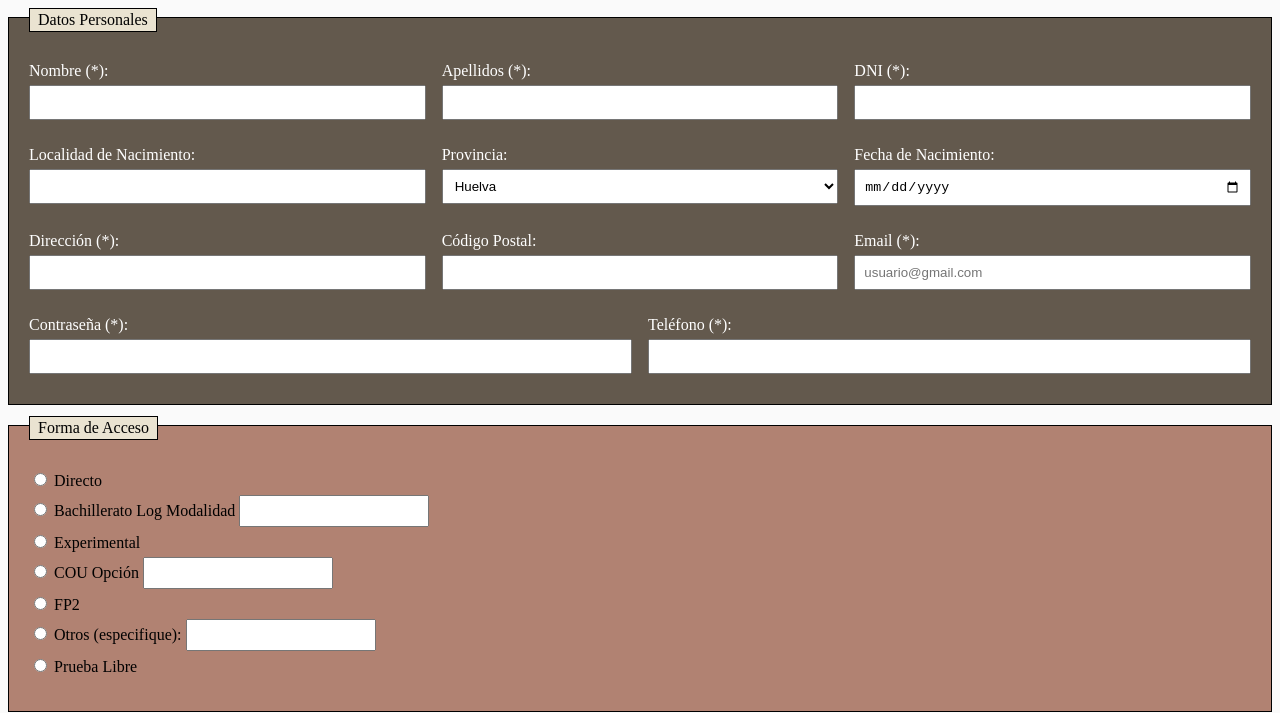
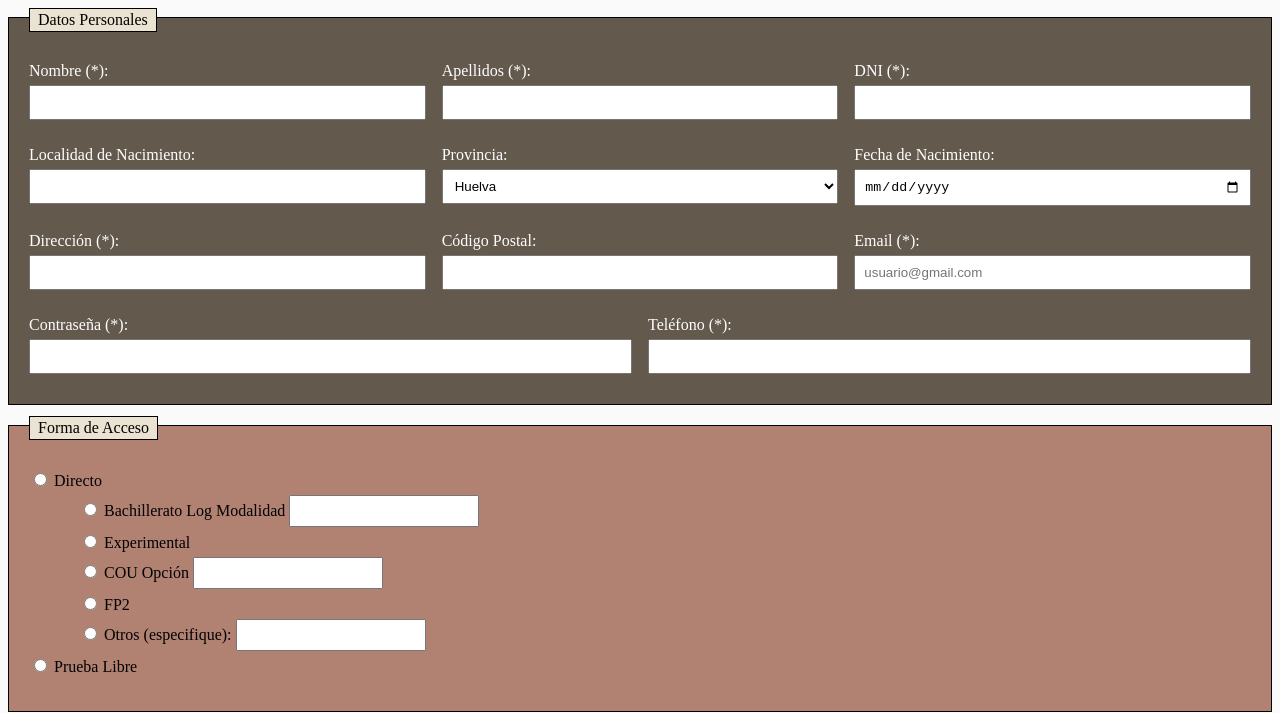
Before and after one commit to FranJJL05/DIWEB, a plain HTML site: page Formulario 2 (Evaluable).html in a window 1280 px wide. Shown: the part 110-823 px from the top of the page. Drawn offline with Linux system fonts and the light colour scheme.

Commit message:
ajustes y terminado el formulario evaluable

```diff
--- a/Formulario 2 (Evaluable).html
+++ b/Formulario 2 (Evaluable).html
@@ -99,6 +99,10 @@
         .radio-option label {
             display: inline;
         }
+
+        .apartados-directo {
+            margin-left: 50px;
+        }
     </style>
 </head>
 
@@ -181,12 +185,13 @@
 
                 <div class="apartados-individuales">
                     <label for="password">Contraseña (*):</label>
-                    <input type="password" id="password" name="password" required pattern="^(?=.*[A-Z])(?=.*\d).{8,}$"/>
+                    <input type="password" id="password" name="password" required
+                        pattern="^(?=.*[A-Z])(?=.*\d).{8,}$" />
                 </div>
 
                 <div class="apartados-individuales">
                     <label for="telefono">Teléfono (*):</label>
-                    <input type="tel" id="telefono" name="telefono" required pattern="^\d{9}$" title="9 dígitos." />
+                    <input type="tel" id="telefono" name="telefono" required pattern="\d{9}" title="9 dígitos." />
                 </div>
             </div>
         </section>
@@ -197,36 +202,36 @@
 
             <div class="container">
                 <div class="apartados-individuales">
-                    <div class="radio-group-container">
+                    <div>
                         <div class="radio-option">
                             <input type="radio" id="acceso_directo" name="forma_acceso" value="directo" required />
                             <label for="acceso_directo">Directo</label>
                         </div>
-                        <div class="radio-option">
+                        <div class="radio-option apartados-directo">
                             <input type="radio" id="acceso_bach" name="forma_acceso" value="bachillerato" />
                             <label for="acceso_bach">Bachillerato Log Modalidad</label>
                             <input type="text" id="acceso_bach" name="acceso_bach"
                                 style="width: 190px; display: inline-block; height: 2rem;" />
                         </div>
-                        <div class="radio-option">
+                        <div class="radio-option apartados-directo">
                             <input type="radio" id="acceso_exp" name="forma_acceso" value="experimental" />
                             <label for="acceso_exp">Experimental</label>
                         </div>
-                        <div class="radio-option">
+                        <div class="radio-option apartados-directo">
                             <input type="radio" id="acceso_cou" name="forma_acceso" value="cou" />
                             <label for="acceso_cou">COU Opción</label>
                             <input type="text" id="otros_acceso_esp" name="otros_acceso_esp"
-                                style="width: 190px; display: inline-block; height: 2rem;"/>
+                                style="width: 190px; display: inline-block; height: 2rem;" />
                         </div>
-                        <div class="radio-option">
+                        <div class="radio-option apartados-directo">
                             <input type="radio" id="acceso_fp2" name="forma_acceso" value="fp2" />
                             <label for="acceso_fp2">FP2</label>
                         </div>
-                        <div class="radio-option">
+                        <div class="radio-option apartados-directo">
                             <input type="radio" id="acceso_otros" name="forma_acceso" value="otros" />
                             <label for="acceso_otros">Otros (especifique):</label>
                             <input type="text" id="otros_acceso_esp" name="otros_acceso_esp"
-                                style="width: 190px; display: inline-block; height: 2rem;"/>
+                                style="width: 190px; display: inline-block; height: 2rem;" />
                         </div>
                         <div class="radio-option">
                             <input type="radio" id="acceso_prueba" name="forma_acceso" value="prueba_libre" />
@@ -253,7 +258,7 @@
                     <input type="checkbox" id="doc_otros" name="doc_otros" value="si" />
                     <label for="doc_otros">Otros documentos (especifique):</label>
                     <input type="text" id="otros_acceso_esp" name="otros_acceso_esp"
-                                style="width: 190px; display: inline-block; height: 2rem;"/>
+                        style="width: 190px; display: inline-block; height: 2rem;" />
                 </div>
             </div>
             <div>
```
